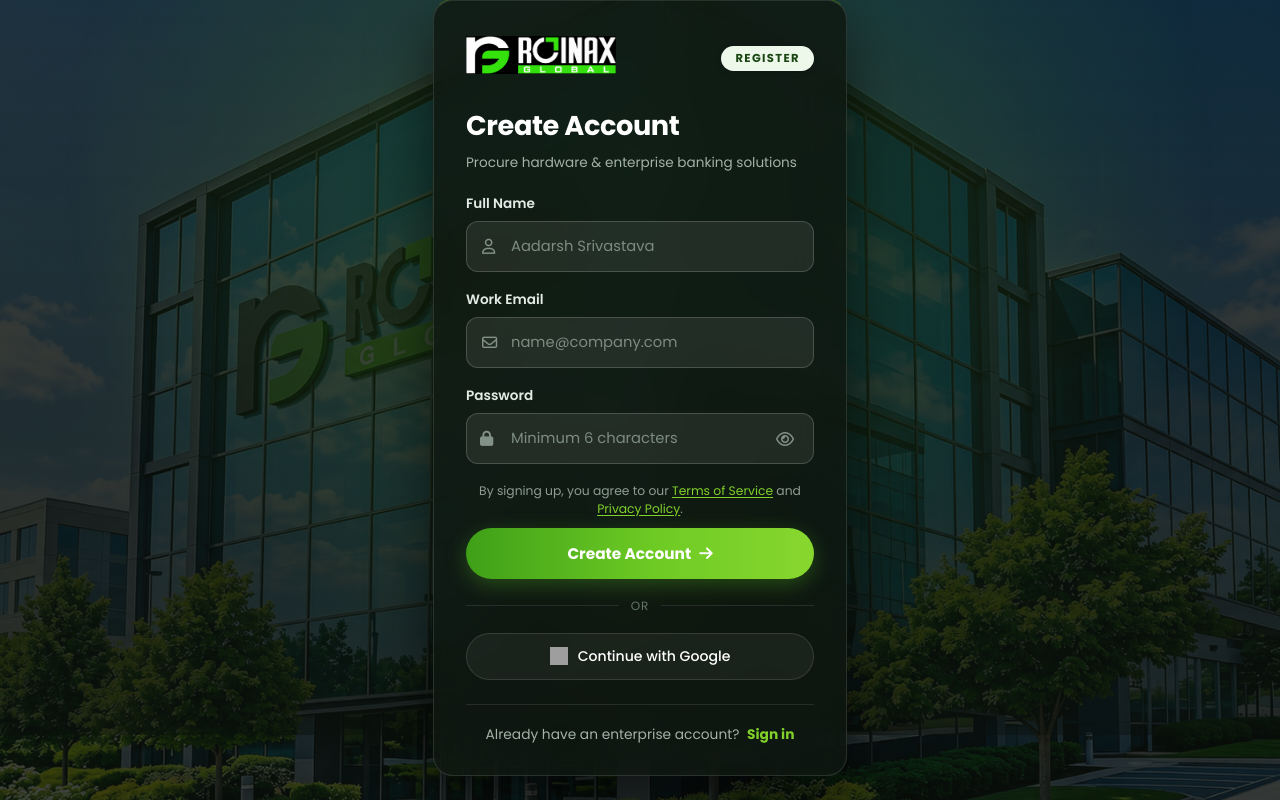
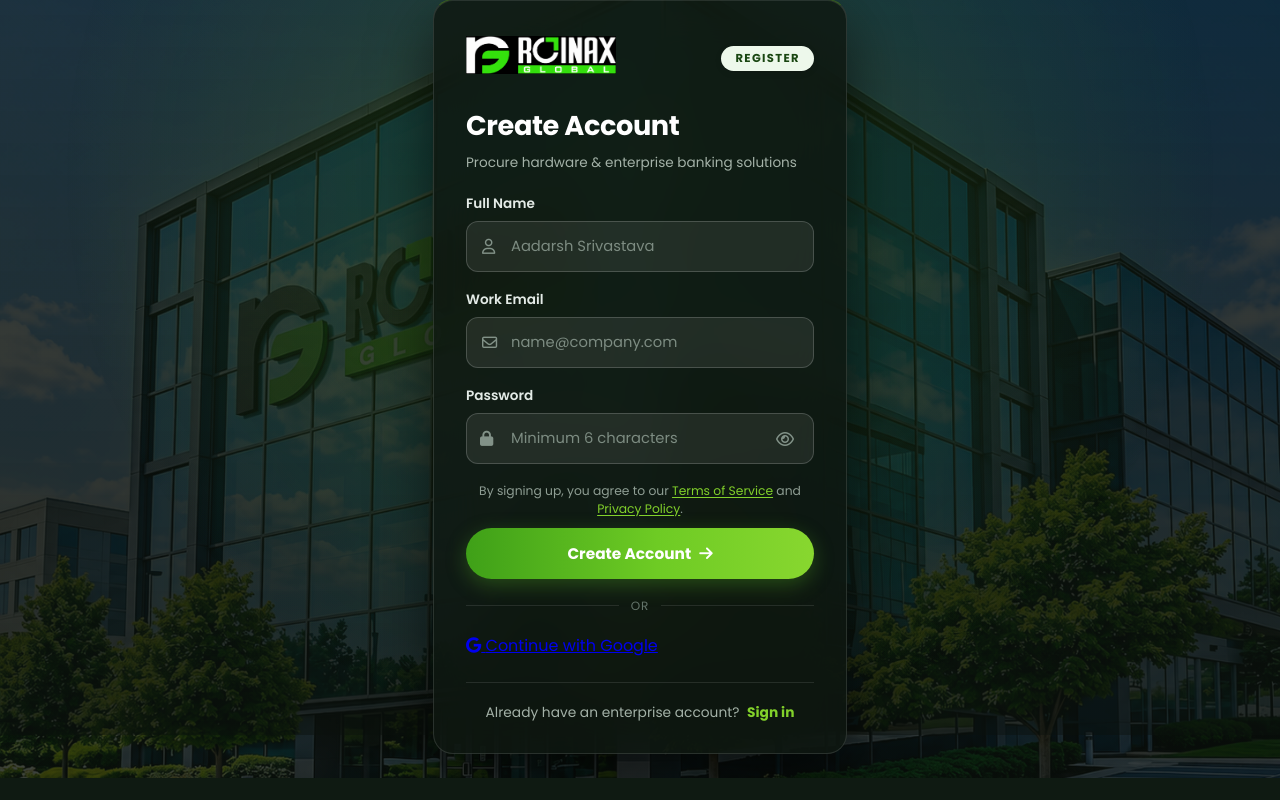
Before and after one commit to ROINAX7886/ROINAXGLOBAL, a Node server app: page /signup in a window 1280 px wide. Shown: the part 65-865 px from the top of the page. After the commit the page ends 843 px from the top, so only its background shows below. Run offline with Node 20, Linux system fonts and the light colour scheme; some libraries are stand-ins or nearby versions; grey boxes are pictures that could not be loaded.

Commit message:
fixed OAuth

```diff
--- a/views/pages/login.ejs
+++ b/views/pages/login.ejs
@@ -61,8 +61,8 @@
         <div class="auth-divider"><span>OR</span></div>
 
         <!-- Google OAuth Redirect -->
-        <a href="/api/auth/google?mode=login" class="btn-google-auth">
-            <img src="https://www.gstatic.com/firebasejs/ui/2.0.0/images/auth/google.svg" alt="Google">
+        <a href="/api/auth/google" class="btn btn-google">
+            <i class="fa-brands fa-google"></i>
             <span>Continue with Google</span>
         </a>
 
--- a/views/pages/signup.ejs
+++ b/views/pages/signup.ejs
@@ -89,14 +89,16 @@
                 <span>Verify & Finish</span>
                 <i class="fa-solid fa-check"></i>
             </button>
-            <button type="button" id="btnBackToDetails" class="btn-text" style="background: none; border: none; color: #9cb1a4; margin-top: 12px; cursor: pointer; display: block; width: 100%; text-align: center;">Edit registration details</button>
+            <button type="button" id="btnBackToDetails" class="btn-text"
+                style="background: none; border: none; color: #9cb1a4; margin-top: 12px; cursor: pointer; display: block; width: 100%; text-align: center;">Edit
+                registration details</button>
         </form>
 
         <div class="auth-divider"><span>OR</span></div>
 
         <!-- Google OAuth Redirect -->
-        <a href="/api/auth/google?mode=signup" class="btn-google-auth">
-            <img src="https://www.gstatic.com/firebasejs/ui/2.0.0/images/auth/google.svg" alt="Google">
+        <a href="/api/auth/google" class="btn btn-google">
+            <i class="fa-brands fa-google"></i>
             <span>Continue with Google</span>
         </a>
 
```
Also changed, not shown: test-mail.js (added, +18 -0 lines).
